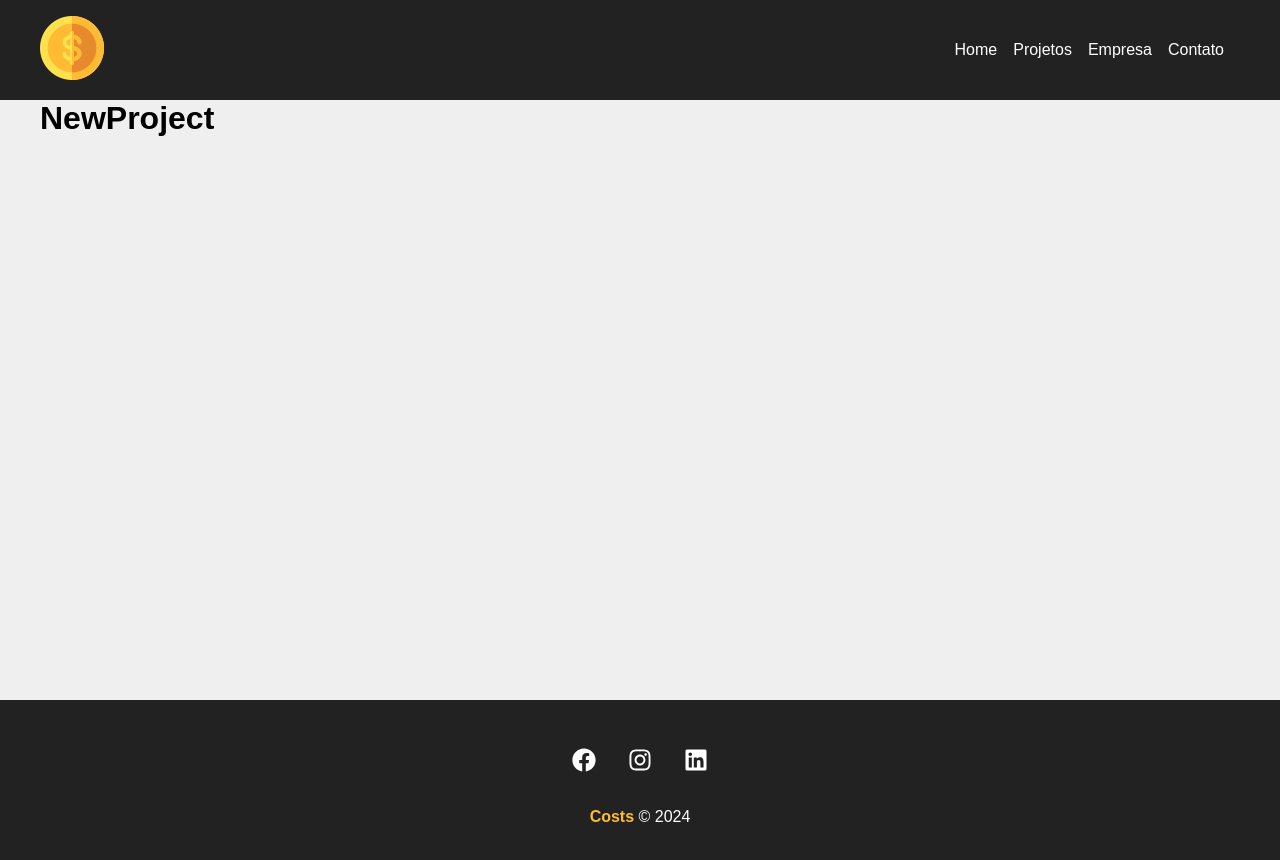
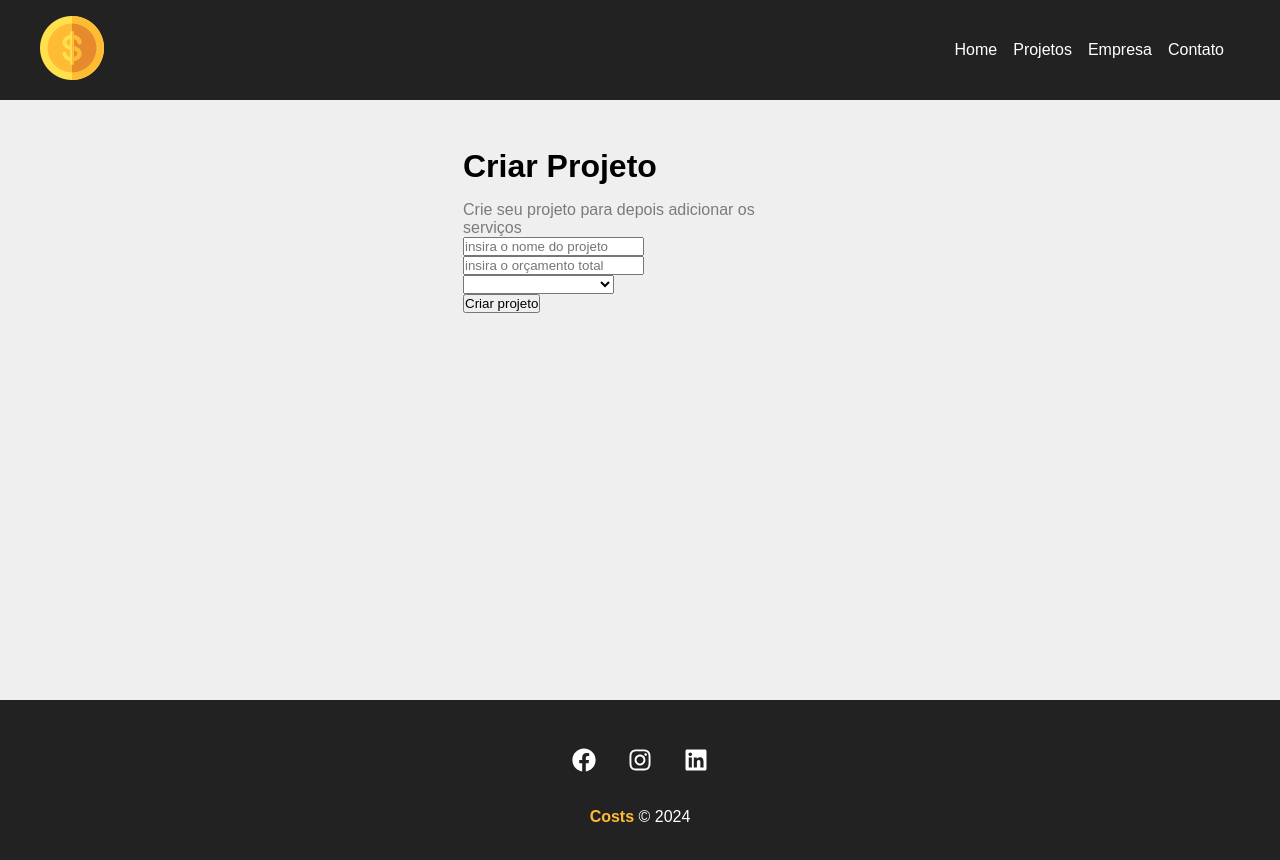
Before and after one commit to FrankFreitas/Costs, a React (Create React App) app: page /newproject in a window 1280 px wide. Shown: the top 860 px of the page. Built offline with nearby package versions, Linux system fonts and the light colour scheme.

Commit message:
criando página de formulário para o projeto

```diff
--- a/src/App.js
+++ b/src/App.js
@@ -1,4 +1,4 @@
-import { BrowserRouter as Router, Routes, Route, Link } from 'react-router-dom'
+import { BrowserRouter as Router, Routes, Route } from 'react-router-dom'
 import Home from './components/pages/Home'
 import NewProject from './components/pages/NewProject'
 import Company from './components/pages/Company'
--- a/src/components/pages/NewProject.js
+++ b/src/components/pages/NewProject.js
@@ -1,4 +1,14 @@
+import styles from './NewProject.module.css'
+
+import ProjectForm from '../projects/ProjectForm'
+
 function NewProject(){
-    return <h1>NewProject</h1>
+    return (
+        <div className={styles.newproject_container}>
+            <h1>Criar Projeto</h1>
+            <p>Crie seu projeto para depois adicionar os serviços</p>
+            <ProjectForm/>
+        </div>
+    )
 }
 export default NewProject
--- /dev/null
+++ b/src/components/pages/NewProject.module.css
@@ -0,0 +1,14 @@
+.newproject_container {
+    width: 450px;
+    margin: 0 auto;
+    padding: 3em;
+}
+
+.newproject_container h1 {
+    margin-bottom: .5em;
+
+}
+
+.newproject_container p {
+    color: #7B7B7B;
+}
--- /dev/null
+++ b/src/components/projects/ProjectForm.js
@@ -0,0 +1,21 @@
+function ProjectForm() {
+    return (
+        <form>
+            <div>
+                <input type='text' placeholder='insira o nome do projeto' />
+            </div>
+            <div>
+                <input type='number' placeholder='insira o orçamento total' />
+            </div>
+            <div>
+                <select name='category_id' id=''>
+                    <option disabled>Selecione a categoria</option>
+                </select>
+            </div>
+            <div>
+                <input type = 'submit' value='Criar projeto'></input>
+            </div>
+        </form>
+    )
+}
+export default ProjectForm
```
